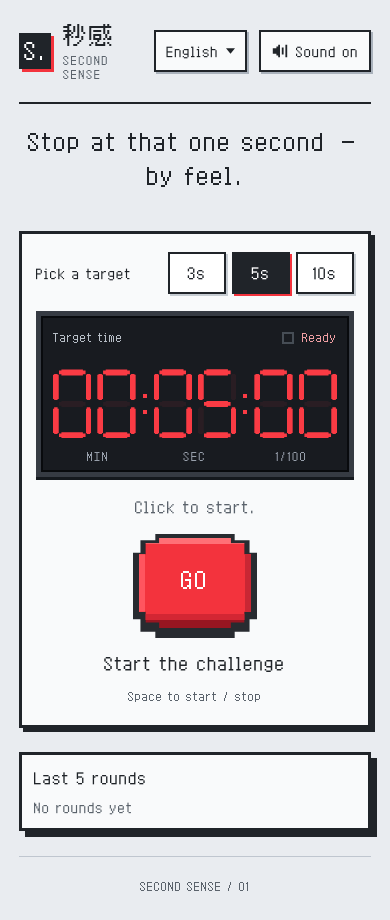
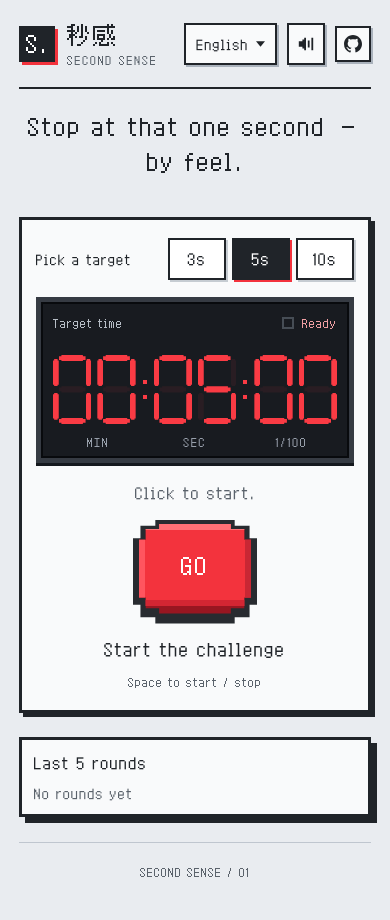
Before and after one commit to chenlongapps/second-sense, a website built with Vite: page index.html in a window 390 px wide. Built offline with nearby package versions, Linux system fonts and the light colour scheme.

Commit message:
feat：页头新增GitHub仓库入口，六语言同步文案并适配窄屏

```diff
--- a/index.html
+++ b/index.html
@@ -58,6 +58,19 @@
               /></svg
             ><span id="sound-label" data-i18n="sound.labelOn">音效 开</span>
           </button>
+          <a
+            class="github-link"
+            href="https://github.com/chenlongapps/second-sense"
+            target="_blank"
+            rel="noopener noreferrer"
+            aria-label="在 GitHub 上查看源码"
+            data-i18n-attr="aria-label:github.label"
+          >
+            <svg viewBox="0 0 16 16" aria-hidden="true">
+              <path
+                d="M6.766 11.328c-2.063-.25-3.516-1.734-3.516-3.656 0-.781.281-1.625.75-2.188-.203-.515-.172-1.609.063-2.062.625-.078 1.468.25 1.968.703.594-.187 1.219-.281 1.985-.281.765 0 1.39.094 1.953.265.484-.437 1.344-.765 1.969-.687.218.422.25 1.515.046 2.047.5.593.766 1.39.766 2.203 0 1.922-1.453 3.375-3.547 3.64.531.344.89 1.094.89 1.954v1.625c0 .468.391.734.86.547C13.781 14.359 16 11.53 16 8.03 16 3.61 12.406 0 7.984 0 3.563 0 0 3.61 0 8.031a7.88 7.88 0 0 0 5.172 7.422c.422.156.828-.125.828-.547v-1.25c-.219.094-.5.156-.75.156-1.031 0-1.64-.562-2.078-1.609-.172-.422-.36-.672-.719-.719-.187-.015-.25-.093-.25-.187 0-.188.313-.328.625-.328.453 0 .844.281 1.25.86.313.452.64.655 1.031.655s.641-.14 1-.5c.266-.265.47-.5.657-.656"
+              /></svg
+          ></a>
         </div>
       </header>
       <main>
--- a/src/i18n/locales/en.ts
+++ b/src/i18n/locales/en.ts
@@ -7,6 +7,7 @@
       "Red digital tubes, pixel buttons. Trust your feel for 3, 5 or 10 seconds and stop at the exact moment.",
   },
   brand: { label: "Second Sense home" },
+  github: { label: "View source on GitHub" },
   locale: {
     current: "Current language: {name}, click to switch",
     menu: "Language list",
--- a/src/i18n/locales/es.ts
+++ b/src/i18n/locales/es.ts
@@ -7,6 +7,7 @@
       "Tubos digitales rojos y botones de píxel. Confía en tu instinto durante 3, 5 o 10 segundos y detente en el momento justo.",
   },
   brand: { label: "Inicio de Second Sense" },
+  github: { label: "Ver el código en GitHub" },
   locale: {
     current: "Idioma actual: {name}, haz clic para cambiarlo",
     menu: "Lista de idiomas",
--- a/src/i18n/locales/ja.ts
+++ b/src/i18n/locales/ja.ts
@@ -7,6 +7,7 @@
       "赤いデジタル管、ピクセルボタン。勘を信じて 3・5・10 秒に挑戦し、ちょうどの瞬間に止めよう。",
   },
   brand: { label: "秒感のホーム" },
+  github: { label: "GitHub でソースコードを見る" },
   locale: {
     current: "現在の言語：{name}、クリックで切り替え",
     menu: "言語リスト",
--- a/src/i18n/locales/ko.ts
+++ b/src/i18n/locales/ko.ts
@@ -6,6 +6,7 @@
     description: "붉은 디지털 튜브, 픽셀 버튼. 감각으로 3·5·10초에 도전하고 딱 그 순간에 멈추세요.",
   },
   brand: { label: "초감 홈" },
+  github: { label: "GitHub에서 소스 코드 보기" },
   locale: {
     current: "현재 언어: {name}, 변경하려면 클릭",
     menu: "언어 목록",
--- a/src/i18n/locales/zh-CN.ts
+++ b/src/i18n/locales/zh-CN.ts
@@ -6,6 +6,7 @@
     description: "红色数码管、像素按钮。凭感觉挑战 3、5、10 秒，在恰好的那一刻停止。",
   },
   brand: { label: "秒感首页" },
+  github: { label: "在 GitHub 上查看源码" },
   locale: {
     current: "当前语言：{name}，点击切换",
     menu: "语言列表",
--- a/src/i18n/locales/zh-TW.ts
+++ b/src/i18n/locales/zh-TW.ts
@@ -6,6 +6,7 @@
     description: "紅色數位管、像素按鈕。憑感覺挑戰 3、5、10 秒，在剛好的那一刻停下來。",
   },
   brand: { label: "秒感首頁" },
+  github: { label: "在 GitHub 上檢視原始碼" },
   locale: {
     current: "目前語言：{name}，點擊切換",
     menu: "語言清單",
--- a/src/i18n/types.ts
+++ b/src/i18n/types.ts
@@ -18,6 +18,7 @@
 export interface Messages {
   meta: { title: string; description: string };
   brand: { label: string };
+  github: { label: string };
   locale: { current: string; menu: string };
   sound: {
     labelOn: string;
--- a/src/styles.css
+++ b/src/styles.css
@@ -1115,6 +1115,36 @@
 .sound-toggle:disabled {
   opacity: 0.6;
 }
+/* 头部 GitHub 入口：沿用音效按钮的像素描边与位移反馈。 */
+.github-link {
+  display: grid;
+  flex: none;
+  place-items: center;
+  width: 42px;
+  height: 42px;
+  color: var(--ink);
+  background: #f9fafb;
+  border: 2px solid var(--ink);
+  box-shadow: 2px 2px 0 #aab2bc;
+  transition:
+    transform 0.12s ease,
+    background-color 0.15s ease,
+    box-shadow 0.12s ease;
+}
+.github-link:hover {
+  background: #fff;
+  transform: translate(-1px, -1px);
+  box-shadow: 3px 3px 0 #aab2bc;
+}
+.github-link:active {
+  transform: translate(1px, 1px);
+  box-shadow: 1px 1px 0 #aab2bc;
+}
+.github-link svg {
+  width: 18px;
+  height: 18px;
+  fill: currentColor;
+}
 @media (max-width: 700px) {
   .header-controls {
     gap: 12px;
@@ -1123,7 +1153,30 @@
     display: none;
   }
 }
+/* 手机宽度：音效按钮只留图标，让语言、音效、GitHub 三个控件并排放下。 */
+@media (max-width: 480px) {
+  .header-controls {
+    gap: 10px;
+  }
+  .sound-toggle {
+    padding: 8px;
+  }
+  #sound-label {
+    display: none;
+  }
+  .github-link {
+    width: 36px;
+    height: 36px;
+  }
+}
 @media (max-width: 360px) {
+  .brand-en {
+    display: none;
+  }
+  .github-link {
+    width: 34px;
+    height: 34px;
+  }
   .sound-toggle {
     padding: 8px;
     font-size: 14px;
```
